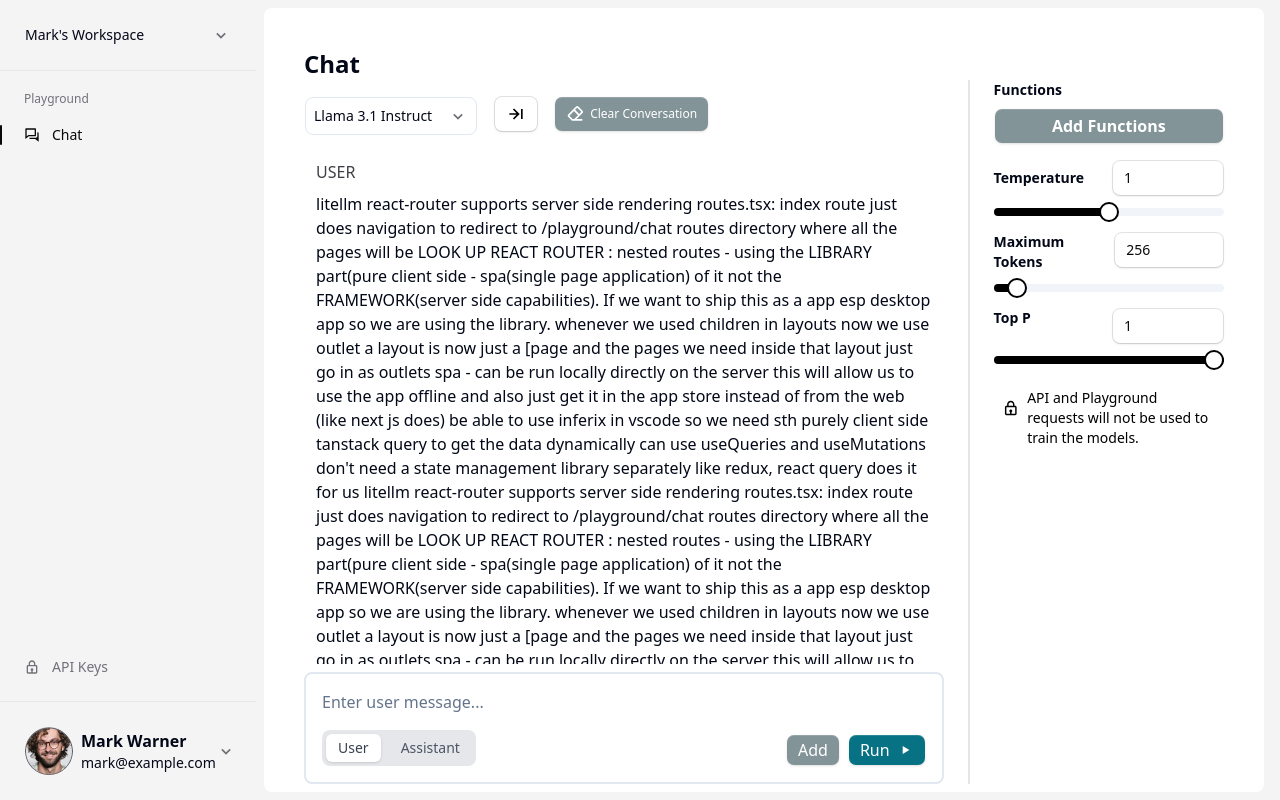
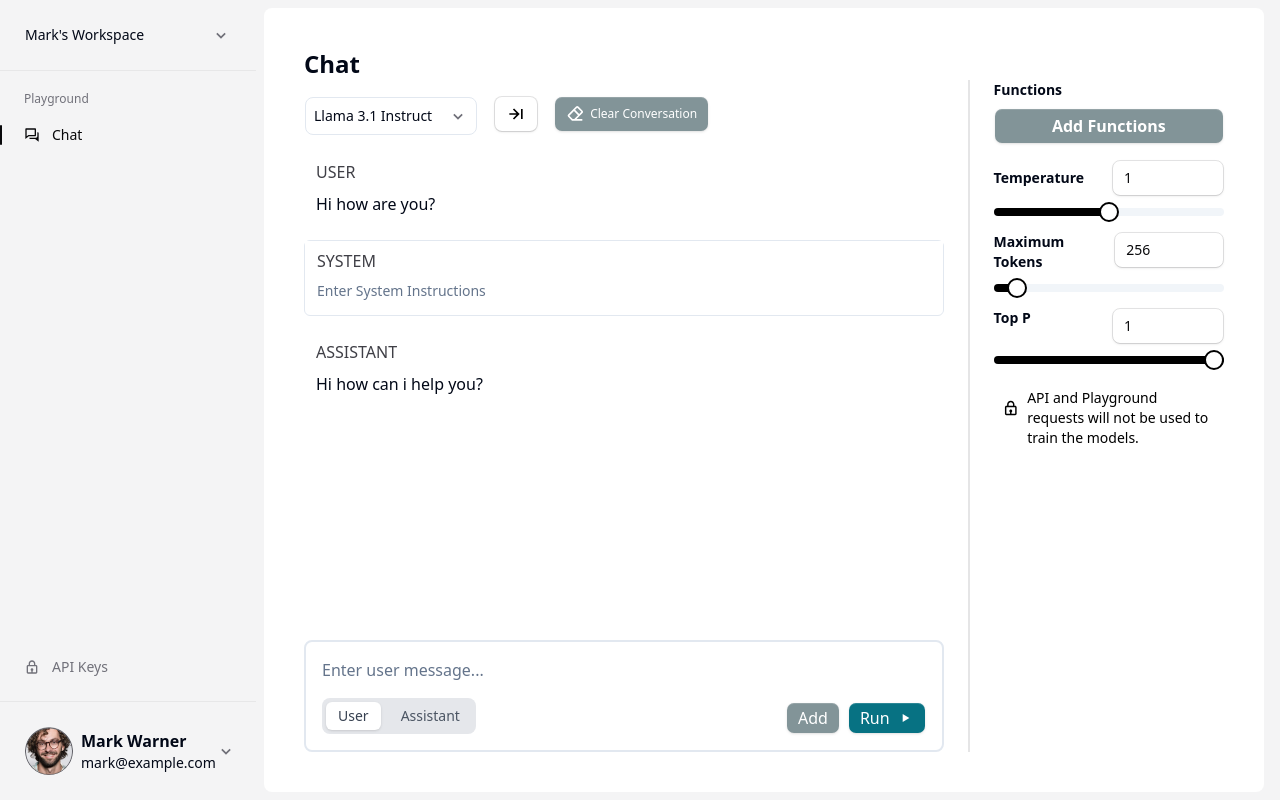
Before and after one commit to YourTechBud/inferix-ui, a React (Vite) app: page /playground/chat in a window 1280 px wide. Built offline with nearby package versions, Linux system fonts and the light colour scheme; a web font is replaced by a local one.

Commit message:
Fix scrolling issues for chat message area
Signed-off-by: maishaSupritee <maisha.sup@gmail.com>

```diff
--- a/src/routes/playground/chat.tsx
+++ b/src/routes/playground/chat.tsx
@@ -119,84 +119,13 @@ export default function Chat() {
               </Button>
             </div>
 
-            <div className="flex flex-col justify-between h-full overflow-y-auto">
-              <div className="overflow-y-auto" >
-                <ChatMessage variant="user" content="litellm
-
-react-router supports server side rendering
-routes.tsx:
-
-index route just does navigation to redirect to /playground/chat
-routes directory where all the pages will be
-
-LOOK UP REACT ROUTER : nested routes - using the LIBRARY part(pure client side - spa(single page application) of it not the FRAMEWORK(server side capabilities). If we want to ship this as a app esp desktop app so we are using the library.
-
-whenever we used children in layouts now we use outlet
-a layout is now just a [page and the pages we need inside that layout just go in as outlets
-
-spa - can be run locally directly on the server
-this will allow us to use the app offline and also just get it in the app store instead of from the web (like next js does)
-
-be able to use inferix in vscode so we need sth purely client side
-
-tanstack query to get the data dynamically
-can use useQueries and useMutations
-don't need a state management library separately like redux, react query does it for us litellm
-
-react-router supports server side rendering
-routes.tsx:
-
-index route just does navigation to redirect to /playground/chat
-routes directory where all the pages will be
-
-LOOK UP REACT ROUTER : nested routes - using the LIBRARY part(pure client side - spa(single page application) of it not the FRAMEWORK(server side capabilities). If we want to ship this as a app esp desktop app so we are using the library.
-
-whenever we used children in layouts now we use outlet
-a layout is now just a [page and the pages we need inside that layout just go in as outlets
-
-spa - can be run locally directly on the server
-this will allow us to use the app offline and also just get it in the app store instead of from the web (like next js does)
-
-be able to use inferix in vscode so we need sth purely client side
-
-tanstack query to get the data dynamically
-can use useQueries and useMutations
-don't need a state management library separately like redux, react query does it for us litellm
-
-react-router supports server side rendering
-routes.tsx:
-
-index route just does navigation to redirect to /playground/chat
-routes directory where all the pages will be
-
-LOOK UP REACT ROUTER : nested routes - using the LIBRARY part(pure client side - spa(single page application) of it not the FRAMEWORK(server side capabilities). If we want to ship this as a app esp desktop app so we are using the library.
-
-whenever we used children in layouts now we use outlet
-a layout is now just a [page and the pages we need inside that layout just go in as outlets
-
-spa - can be run locally directly on the server
-this will allow us to use the app offline and also just get it in the app store instead of from the web (like next js does)
-
-be able to use inferix in vscode so we need sth purely client side
-
-tanstack query to get the data dynamically
-can use useQueries and useMutations
-don't need a state management library separately like redux, react query does it for us routes directory where all the pages will be
-
-LOOK UP REACT ROUTER : nested routes - using the LIBRARY part(pure client side - spa(single page application) of it not the FRAMEWORK(server side capabilities). If we want to ship this as a app esp desktop app so we are using the library.
-
-whenever we used children in layouts now we use outlet
-a layout is now just a [page and the pages we need inside that layout just go in as outlets
-
-spa - can be run locally directly on the server
-this will allow us to use the app offline and also just get it in the app store instead of from the web (like next js does)
-
-be able to use inferix in vscode so we need sth purely client side
-
-tanstack query to get the data dynamically
-can use useQueries and useMutations
-don't need a state management library separately like redux, react query does it for us" className="w-full" /></div>
-              <div className='pt-2 pb-4 '>
+            <div className="flex h-[68vh] md:h-[70vh] lg:h-[75vh] flex-col justify-between">
+              <div className="flex-1 overflow-y-auto" >
+                <ChatMessage variant="user" content="Hi how are you?" className="w-full" />
+                <ChatMessage variant="system"/>
+                <ChatMessage variant="assistant" content='Hi how can i help you?'/>
+              </div>
+              <div className='mt-4'>
                 <ChatPrompt handleSendPrompt={() => {}} />
               </div>
             </div>
--- a/src/ui/widgets/playground/chat-message.tsx
+++ b/src/ui/widgets/playground/chat-message.tsx
@@ -23,7 +23,7 @@ export default function ChatMessage({
   );
 
   const divClassName = cn(
-    'flex flex-col relative min-h-[64px] rounded-md bg-white ring-offset-background focus-visible:outline-none',
+    'flex flex-col relative min-h-[64px] rounded-md bg-white ring-offset-background focus-visible:outline-none mb-4',
     variant === 'system' && 'border border-input',
     className,
   );
@@ -47,7 +47,7 @@ export default function ChatMessage({
 
   return (
     <div className={divClassName} ref={divRef}>
-      <div className="sticky left-0 top-0 w-full px-3 py-2 bg-white z-10">
+      <div className="w-full px-3 py-2 bg-white">
         <p className="text-base font-medium text-zinc-700">
           {variant.toUpperCase()}
         </p>
```
